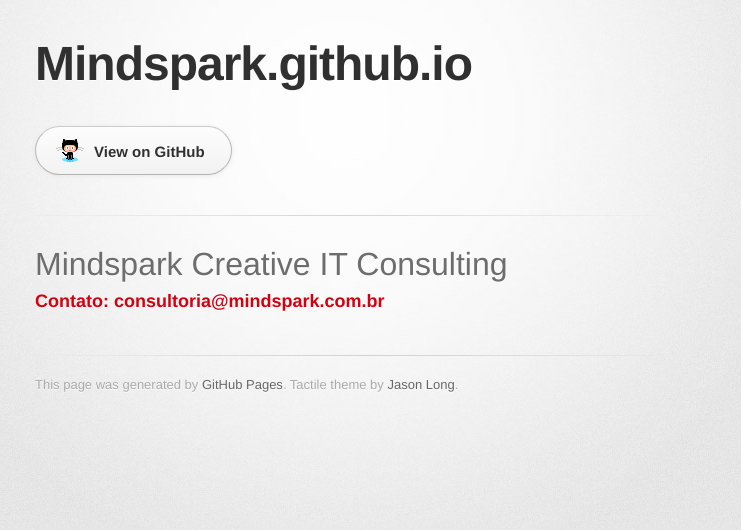
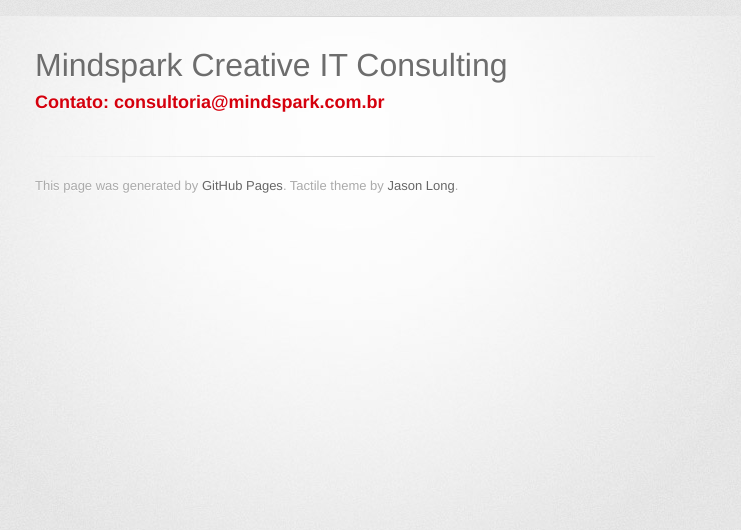
Before and after one commit to mindspark/mindspark.github.io, a plain HTML site: page index.html in a window 1280 px wide. Shown: the whole page, without its empty margins (295-1036 px from the left). Drawn offline with Linux system fonts and the light colour scheme; a web font is replaced by a local one.

Commit message:
Update index.html

```diff
--- a/index.html
+++ b/index.html
@@ -17,16 +17,7 @@
     <div id="container">
       <div class="inner">
 
-        <header>
-          <h1>Mindspark.github.io</h1>
-          <h2></h2>
-        </header>
-
-        <section id="downloads" class="clearfix">
-          <a href="https://github.com/mindspark" id="view-on-github" class="button"><span>View on GitHub</span></a>
-        </section>
-
-        <hr>
+       <hr>
 
         <section id="main_content">
           <h1>
```
